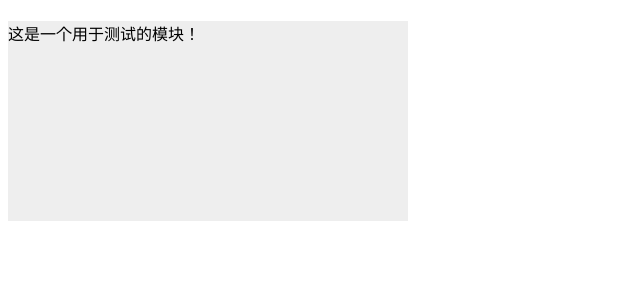
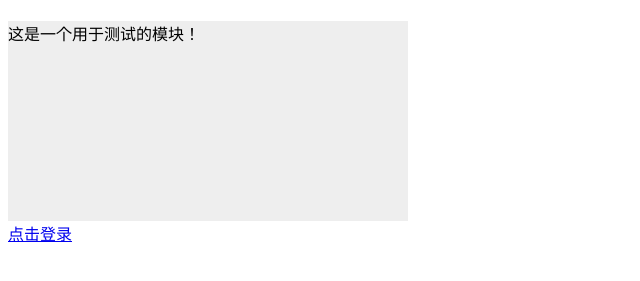
Before and after one commit to lingCode/lingCode.github.io, a plain HTML site: page index.html in a window 1280 px wide. Shown: the part 59-340 px from the top of the page, without its empty margins (0-640 px from the left). Drawn offline with Linux system fonts and the light colour scheme.

Commit message:
Update index.html

```diff
--- a/index.html
+++ b/index.html
@@ -9,5 +9,6 @@
 <body>
   <h1 style="color:red;">this is my first github page!</h1>
   <div class="demoBox" style="width:400px;height:200px;background-color:#eee;">这是一个用于测试的模块！</div>
+  <a href="login.html" target="_blank">点击登录</a>
 </body>
 </html>
```
